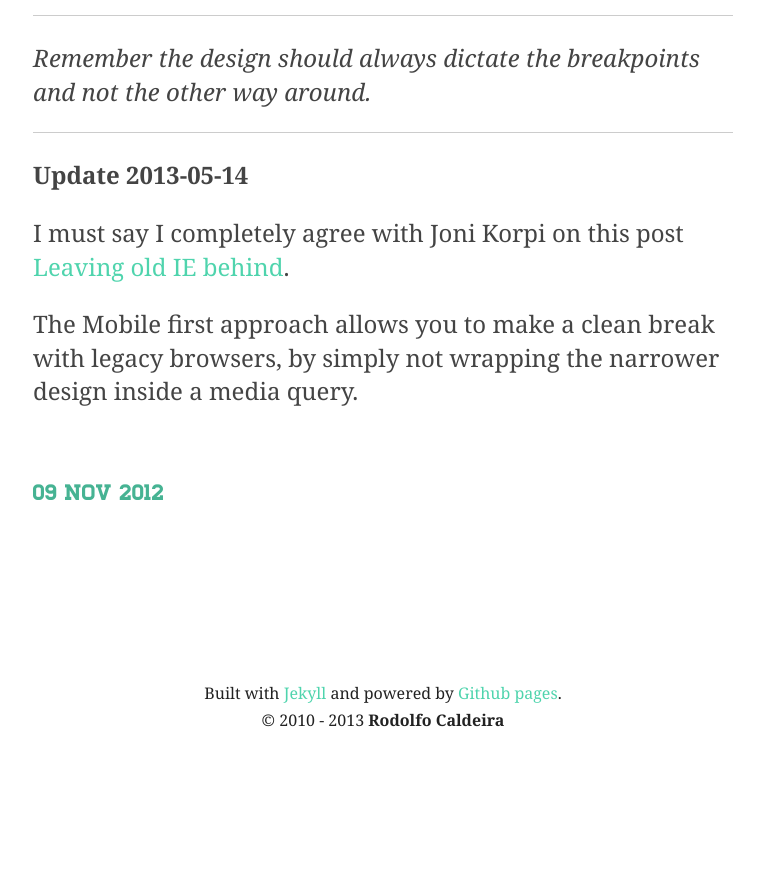
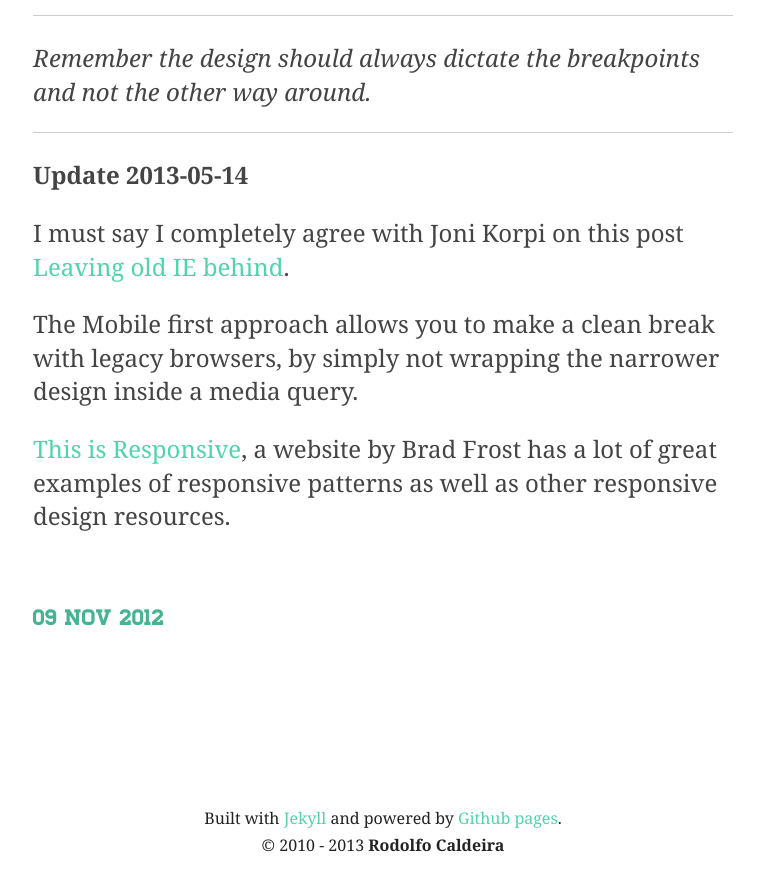
Before and after one commit to rodolfocaldeira/rodolfocaldeira.github.com, a Jekyll site: the page built from _posts/2012-11-09-responsive-design-kit.md, in a window 1280 px wide and 900 px high, scrolled down 1453 px. Shown: the top 891 px of the window, without its empty margins (257-1021 px from the left). Built offline with Jekyll 4.4.1, drawn with Linux system fonts in a browser that asks for light colours; before the commit the page ends 2228 px from its top, so only the background shows below that.

Commit message:
Updated the responsive design kit post.

```diff
--- a/_posts/2012-11-09-responsive-design-kit.md
+++ b/_posts/2012-11-09-responsive-design-kit.md
@@ -32,3 +32,5 @@ While the W3c Group is working hard to figure out responsive images the followin
 I must say I completely agree with Joni Korpi on this post [Leaving old IE behind](http://www.jonikorpi.com/leaving-old-IE-behind/).
 
 The Mobile first approach allows you to make a clean break with legacy browsers, by simply not wrapping the narrower design inside a media query.
+
+[This is Responsive](http://bradfrost.github.io/this-is-responsive/index.html), a website by Brad Frost has a lot of great examples of responsive patterns as well as other responsive design resources.
```
